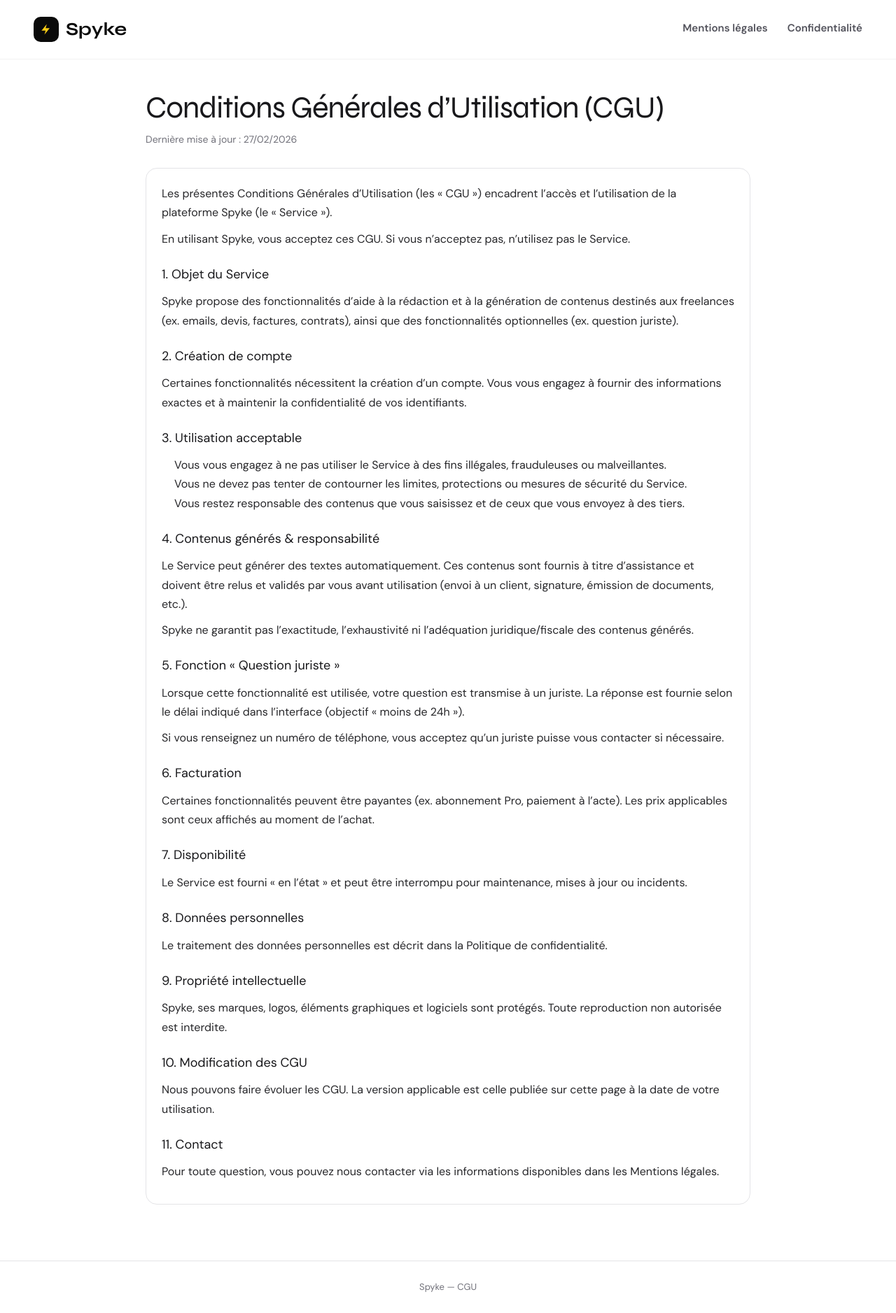
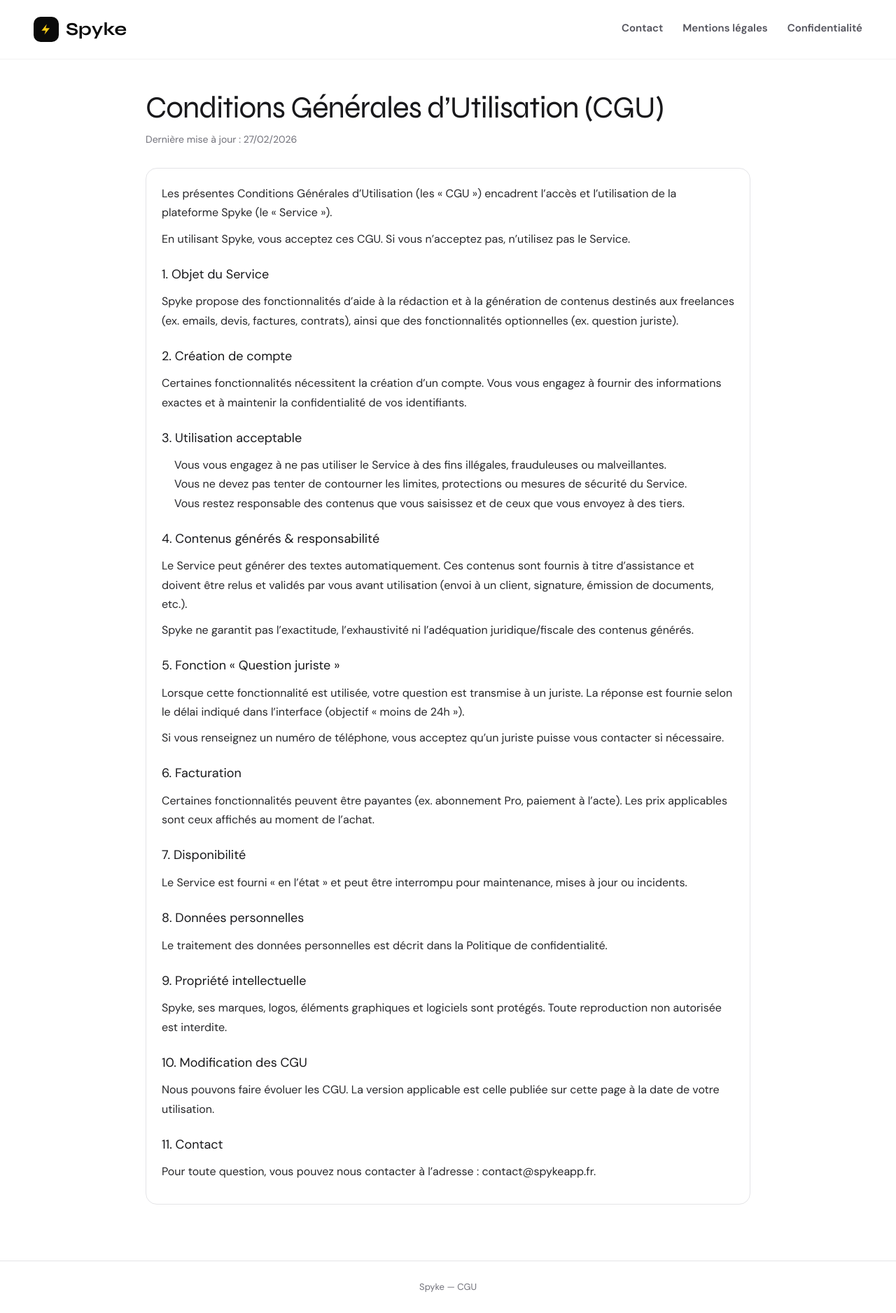
Before and after one commit to jazamehdipro-arch/spyke-web, a Next.js app in the folder spyke-web/: page /cgu.html in a window 1280 px wide. Shown: the whole page at 70% size. Built offline with nearby package versions, Linux system fonts and the light colour scheme.

Commit message:
Add contact email to CGU

```diff
--- a/spyke-web/src/app/cgu.html/page.tsx
+++ b/spyke-web/src/app/cgu.html/page.tsx
@@ -170,6 +170,9 @@
         </a>
         <ul className="nav-links">
           <li>
+            <a href="mailto:contact@spykeapp.fr">Contact</a>
+          </li>
+          <li>
             <a href="/mentions-legales.html">Mentions légales</a>
           </li>
           <li>
@@ -259,8 +262,8 @@
 
           <h2>11. Contact</h2>
           <p>
-            Pour toute question, vous pouvez nous contacter via les informations disponibles dans les{' '}
-            <a href="/mentions-legales.html">Mentions légales</a>.
+            Pour toute question, vous pouvez nous contacter à l’adresse :{' '}
+            <a href="mailto:contact@spykeapp.fr">contact@spykeapp.fr</a>.
           </p>
         </div>
       </main>
```
